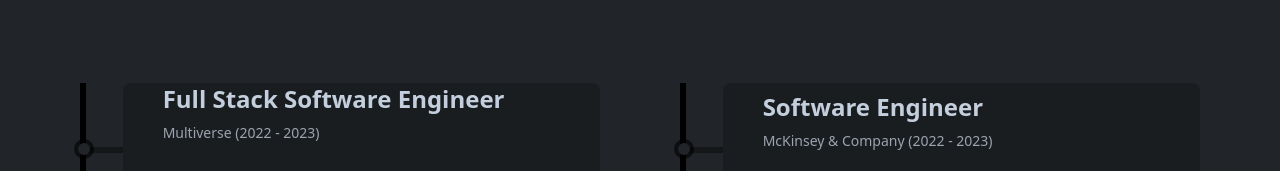
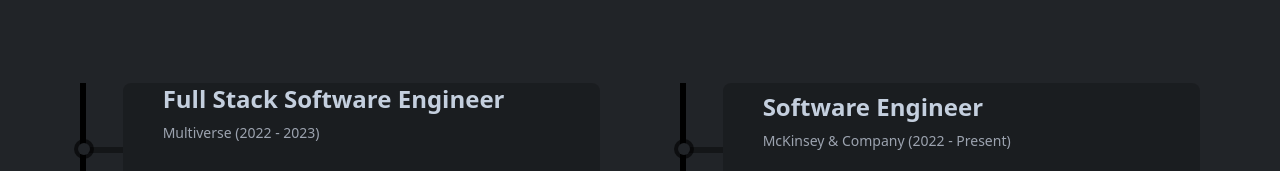
Before and after one commit to getuengda/getu_portfolioV2, a React (Create React App) app: page / in a window 1280 px wide. Shown: the part 3760-3931 px from the top of the page. Built offline with nearby package versions, Linux system fonts and the light colour scheme.

Commit message:
fix: minor fix update Date to present in Education page

```diff
--- a/src/components/resume/Education.js
+++ b/src/components/resume/Education.js
@@ -51,7 +51,7 @@
         <div className="mt-14 w-full h-[1000px] border-l-[6px] border-l-black boarder-opacity-30 flex flex-col gap-10">
             <ResumeLists
                 title="Software Engineer"
-                subtitle="McKinsey & Company (2022 - 2023)"
+                subtitle="McKinsey & Company (2022 - Present)"
                 des="Participate in designing, development, and implementation of highly scalable, high-volume software systems and components,
                     both in frontend and backend development of client-facing web applications."
             />
```
